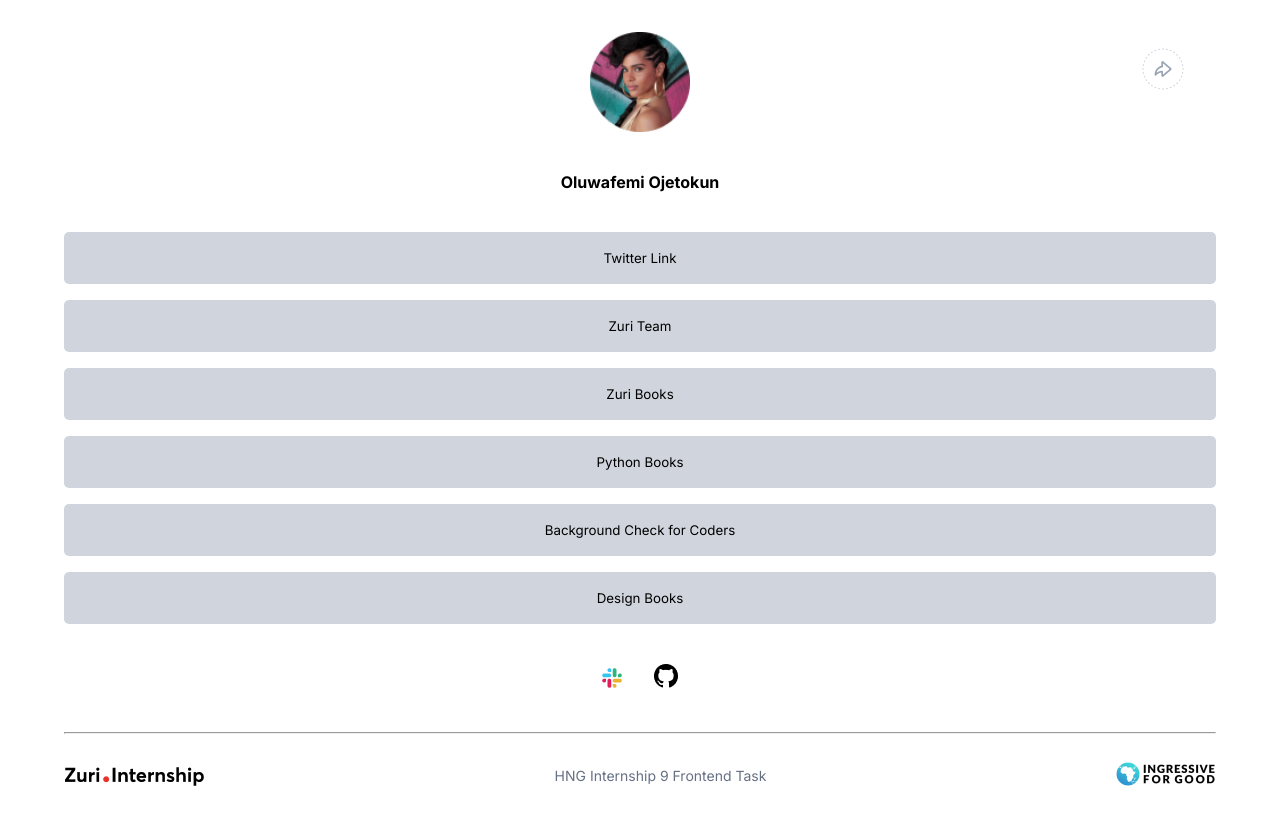
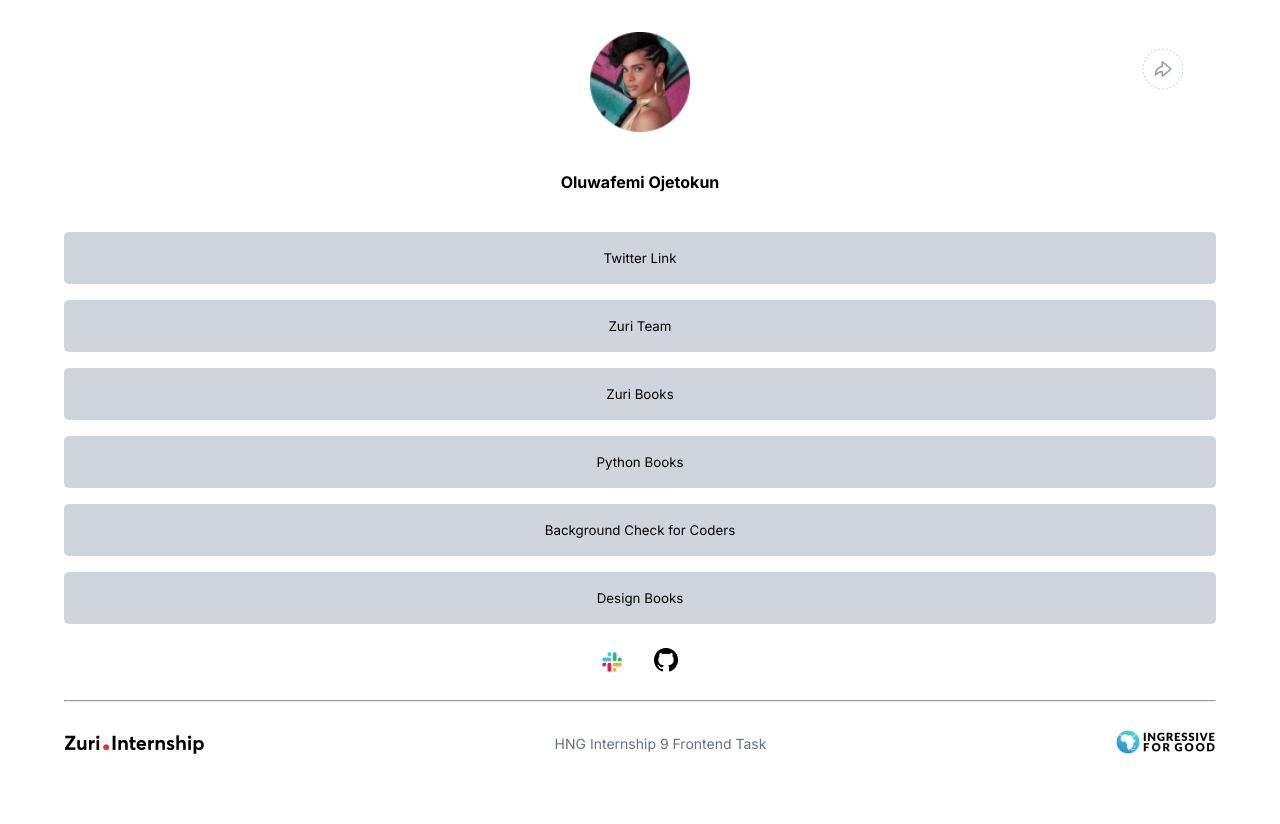
Before and after one commit to FemiOje/linktree-clone, a React (Create React App) app: page / in a window 1280 px wide. Shown: the top 824 px of the page. After the commit the page ends 802 px from the top, so only its background shows below. Built offline with nearby package versions, Linux system fonts and the light colour scheme.

Commit message:
added github link

```diff
--- a/src/routes/Homepage.jsx
+++ b/src/routes/Homepage.jsx
@@ -107,8 +107,12 @@ function Homepage() {
 			</section>
 
 			<section className='logos'>
-				<img src={SlackLogo} alt='slack' />
-				<img src={GitHubLogo} alt='github' />
+				<a href="https://github.com/FemiOje/linktree-clone">
+					<img src={SlackLogo} alt='slack' />
+				</a>
+				<a href="https://github.com/FemiOje/linktree-clone">
+					<img src={GitHubLogo} alt='github' />
+				</a>
 			</section>
 
 			<Footer />
```
